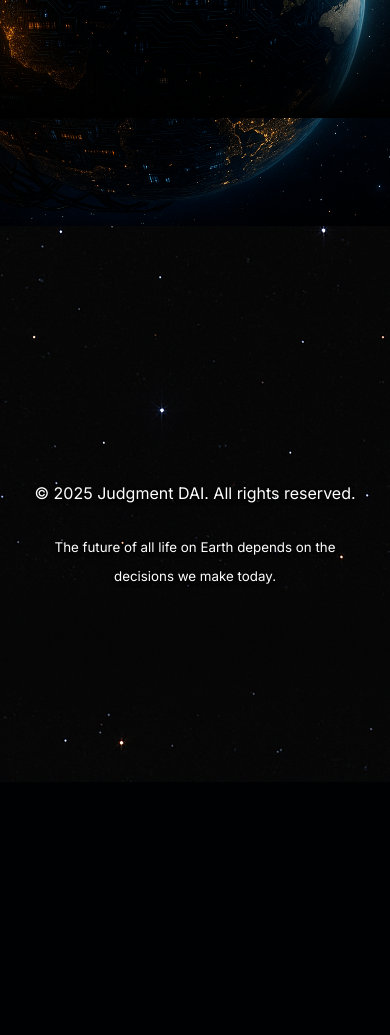
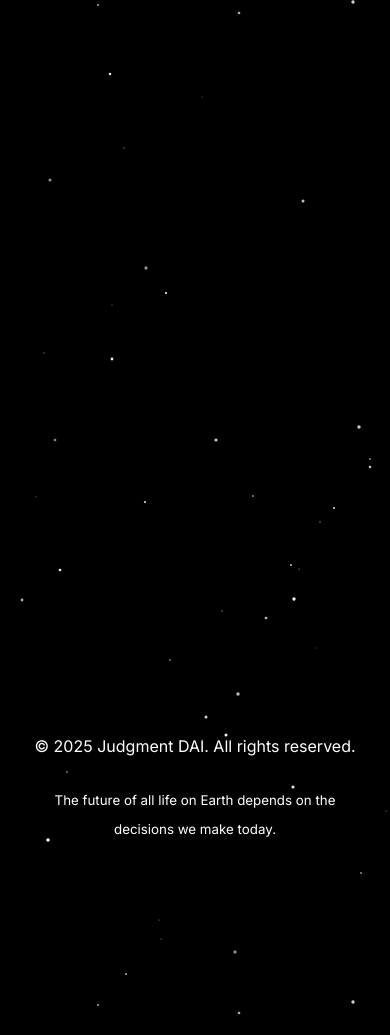
Before and after one commit to davefowler/judgmentdai, a Node project: template layouts/default.hbs in a window 390 px wide. Shown: the part 294-1329 px from the top of the page. Before the commit the page ends 1076 px from the top, so only its background shows below. Run offline with Node 20 templates, Linux system fonts and the light colour scheme; the template is opened without the code that fills it, so the values that code supplies are empty.

Commit message:
stars bg finally

```diff
--- a/index.js
+++ b/index.js
@@ -8,7 +8,8 @@
     site: {
       title: 'Judgment DAI',
       url: 'https://judgementdai.com'
-    }
+    },
+    'bg-image': 'judgment-dai-future-earth.png' // Default background image
   })
   .source('./src')
   .destination('./build')
--- a/layouts/default.hbs
+++ b/layouts/default.hbs
@@ -9,77 +9,15 @@
   <link rel="preconnect" href="https://fonts.gstatic.com" crossorigin>
   <link href="https://fonts.googleapis.com/css2?family=Space+Grotesk:wght@300;400;500;700&family=Inter:wght@300;400;600;700&display=swap" rel="stylesheet">
   <meta name="description" content="Judgment DAI - Addressing the existential risks of artificial general intelligence">
-
-  <!-- Set page-specific background image if defined in frontmatter -->
-  {{#if bg-image}}
-  <style>
-    body {
-      background-image: url('/assets/{{bg-image}}'), url('/assets/bg-stars.png');
-    }
-
-    /* Hero image fade overlay */
-    body::after {
-      content: '';
-      position: absolute;
-      top: calc(100vw * 0.55); /* Position near bottom of hero image based on aspect ratio */
-      left: 0;
-      right: 0;
-      height: 150px;
-      background: linear-gradient(to bottom, rgba(0, 0, 0, 0) 0%, rgba(0, 0, 0, 1) 100%);
-      z-index: -1;
-      pointer-events: none;
-    }
-
-    /* Responsive adjustments for fade overlay */
-    @media (max-width: 1200px) {
-      body::after {
-        top: calc(100vw * 0.6);
-      }
-    }
-
-    @media (max-width: 768px) {
-      body::after {
-        top: calc(100vw * 0.8);
-        height: 100px;
-      }
-    }
-  </style>
-  {{else}}
-  <style>
-    body {
-      background-image: url('/assets/judgment-dai-future-earth.png'), url('/assets/bg-stars.png');
-    }
-
-    /* Hero image fade overlay */
-    body::after {
-      content: '';
-      position: absolute;
-      top: calc(100vw * 0.55); /* Position near bottom of hero image based on aspect ratio */
-      left: 0;
-      right: 0;
-      height: 150px;
-      background: linear-gradient(to bottom, rgba(0, 0, 0, 0) 0%, rgba(0, 0, 0, 1) 100%);
-      z-index: -1;
-      pointer-events: none;
-    }
-
-    /* Responsive adjustments for fade overlay */
-    @media (max-width: 1200px) {
-      body::after {
-        top: calc(100vw * 0.6);
-      }
-    }
-
-    @media (max-width: 768px) {
-      body::after {
-        top: calc(100vw * 0.8);
-        height: 100px;
-      }
-    }
-  </style>
-  {{/if}}
 </head>
 <body>
+
+  <!-- Hero image container - absolute positioned behind everything -->
+  <div class="hero-container">
+    <img src="/assets/{{bg-image}}" alt="Hero image" class="hero-image">
+    <div class="hero-gradient"></div>
+  </div>
+
   <div id="page-container">
     <header>
       <div class="container">
@@ -123,28 +61,39 @@
         }
       });
 
-      // Verify main background image loading
-      const bgImagePath = '{{#if bg-image}}/assets/{{bg-image}}{{else}}/assets/judgment-dai-future-earth.png{{/if}}';
-      const mainImg = new Image();
-      mainImg.onload = function() {
-        // Image loaded successfully
-        document.body.classList.add('bg-loaded');
-      };
-      mainImg.onerror = function() {
-        // Main image failed to load - use only stars background but preserve the fade
-        document.body.style.backgroundImage = "url('/assets/bg-stars.png')";
-        document.body.classList.add('bg-error');
-      };
-      mainImg.src = bgImagePath;
+      // Add a loaded class to trigger fade-in animation
+      document.body.classList.add('bg-loaded');
+    });
 
-      // Also verify stars background image loading
-      const starsImg = new Image();
-      starsImg.onerror = function() {
-        // Stars image failed to load
-        console.warn('Stars background failed to load');
-      };
-      starsImg.src = '/assets/bg-stars.png';
-    });
+    // generate SVG stars procedurally
+    const SVG_NS = "http://www.w3.org/2000/svg";
+    const svg = document.getElementById("bg");
+    const starGroup = document.getElementById("stars");
+    const W = window.innerWidth, H = window.innerHeight;
+    function setStarfieldSize() {
+      // Get the greater of body and html scrollHeight (covers most edge cases)
+      const W = Math.max(document.body.scrollWidth, document.documentElement.scrollWidth);
+      const H = Math.max(document.body.scrollHeight, document.documentElement.scrollHeight);
+      svg.setAttribute("width", W);
+      svg.setAttribute("height", H);
+    }
+    setStarfieldSize();
+
+    // Update on resize and scroll (in case content grows)
+    window.addEventListener('resize', setStarfieldSize);
+    window.addEventListener('scroll', setStarfieldSize);
+
+    for(let i=0; i<250; i++){
+      const c = document.createElementNS(SVG_NS, "circle");
+      const x = Math.random() * (W - 80) + 40;
+      const y = Math.random() * (H - 80) + 40;
+      const r = Math.random() * 1.5 + 0.4;
+      c.setAttribute("cx", x);
+      c.setAttribute("cy", y);
+      c.setAttribute("r", r);
+      c.setAttribute("opacity", Math.random() * 0.5 + 0.5);
+      starGroup.appendChild(c);
+    }
   </script>
 </body>
 </html>
--- a/src/css/style.css
+++ b/src/css/style.css
@@ -29,15 +29,23 @@
   line-height: 1.7;
   color: var(--text-color);
   position: relative;
-  background-color: var(--primary-color); /* Fallback */
+  background-color: #000; /* fallback */
   margin: 0;
   width: 100%;
   overflow-x: hidden;
-  background-size: 100vw auto, auto;
-  background-position: top center, center;
-  background-repeat: no-repeat, repeat;
-  background-attachment: scroll, scroll;
-  transition: background-image 0.5s ease-in-out;
+  background-image: url('/assets/stars.svg');
+  background-repeat: repeat;
+  background-size: 1000px 1000px;
+}
+
+svg#bg {
+  position: absolute;
+  top: 0; left: 0;
+  width: 100%;
+  z-index: -1;
+  display: block;
+  background: #000;
+  pointer-events: none;
 }
 
 /* Remove old body::after content */
@@ -55,9 +63,43 @@
   position: relative;
   min-height: 100vh;
   padding-bottom: 120px; /* Space for footer */
+  background-color: transparent;
+  z-index: 1; /* Above hero container */
 }
 
-/* Background image loading states */
+
+/* Hero container styling */
+.hero-container {
+  position: absolute;
+  top: 0;
+  left: 0;
+  width: 100%;
+  z-index: -1; /* Put it behind everything */
+  overflow: hidden;
+  /* opacity: 0.7; */
+}
+
+.hero-container img {
+  width: 100%;
+  height: auto;
+  object-fit: cover;
+  display: block;
+  /* opacity: 0.5; */
+}
+
+/* Hero gradient */
+.hero-gradient {
+  position: absolute;
+  bottom: 0;
+  left: 0;
+  width: 100%;
+  height: 10%; /* Percentage-based for better responsiveness */
+  background: linear-gradient(to bottom, rgba(0, 0, 0, 0) 0%, rgba(0, 0, 0, 1) 100%);
+  z-index: 1; /* Keep this above the image but still within the container */
+  pointer-events: none;
+}
+
+/* Background loading animation */
 body.bg-loaded {
   animation: fadeIn 1s ease-in-out;
 }
@@ -69,17 +111,20 @@
 
 @keyframes fadeIn {
   from { opacity: 0.7; }
-  to { opacity: 1; }
+  to { opacity: 0.9; }
 }
 
-/* Main content */
+/* Main content positioning */
 main {
   padding: 2rem 0;
-  min-height: calc(100vh - 120px - 30vh); /* Adjust for body padding */
+  padding-top: 40vw; /* Give space to show the hero image */
+  min-height: calc(100vh - 120px); /* Adjust for body padding */
+  position: relative;
+  z-index: 1;
 }
 
 main p {
-  text-shadow: 0 2px 4px rgba(0, 0, 0, 0.8);
+  text-shadow: 0 2px 6px rgba(0, 0, 0, 0.9), 0 0 2px rgba(0, 0, 0, 1);
 }
 
 h1, h2, h3 {
@@ -87,7 +132,7 @@
   color: white;
   font-weight: 700;
   line-height: 1.3;
-  text-shadow: 0 2px 8px rgba(0, 0, 0, 1);
+  text-shadow: 0 2px 8px rgba(0, 0, 0, 1), 0 0 3px rgba(0, 0, 0, 1);
 }
 
 /* Improved container padding */
@@ -102,6 +147,8 @@
 
 main .container {
   padding: 2rem;
+  position: relative;
+  z-index: 1;
 }
 
 /* Enhanced header styling */
@@ -110,6 +157,7 @@
   padding: 1.5rem 0;
   margin-bottom: 2rem;
   position: relative;
+  z-index: 2; /* Ensure header is above hero image */
 }
 
 header .container {
@@ -229,6 +277,7 @@
 strong, b {
   color: white;
   font-weight: 700;
+  text-shadow: 0 2px 4px rgba(0, 0, 0, 0.9);
 }
 
 em, i {
@@ -252,7 +301,7 @@
 
 li {
   margin-bottom: 0.5rem;
-  text-shadow: 0 2px 5px rgba(0, 0, 0, 0.8);
+  text-shadow: 0 2px 6px rgba(0, 0, 0, 0.9), 0 0 2px rgba(0, 0, 0, 1);
 }
 
 /* Code blocks */
@@ -390,10 +439,6 @@
     padding: 1.5rem;
   }
 
-  body {
-    background-size: 200% auto, auto;
-    background-position: top center, center;
-  }
 
   p, li {
     font-size: 1rem;
@@ -408,6 +453,14 @@
     max-width: 300px;
     margin: 1.5rem auto 0.5rem auto;
   }
+
+  .hero-gradient {
+    height: 25%; /* Slightly shorter on medium screens */
+  }
+
+  main {
+    padding-top: 50vw; /* More space on smaller screens */
+  }
 }
 
 @media (max-width: 480px) {
@@ -421,13 +474,14 @@
   }
 
   main {
-    padding: 1.5rem 0;
+    padding-top: 65vw; /* Even more space on smallest screens */
   }
 
   /* Enhance text shadow for better readability on very small screens */
   p, li, h1, h2, h3 {
     text-shadow: 0 2px 5px rgba(0, 0, 0, 1);
   }
+
 }
 
 /* Improved image-based spacer with centered button */
```
Also changed, not shown: src/css/stars.js (added, +11 -0 lines), src/assets/bg-stars.png (deleted), src/assets/stars.svg (added).
